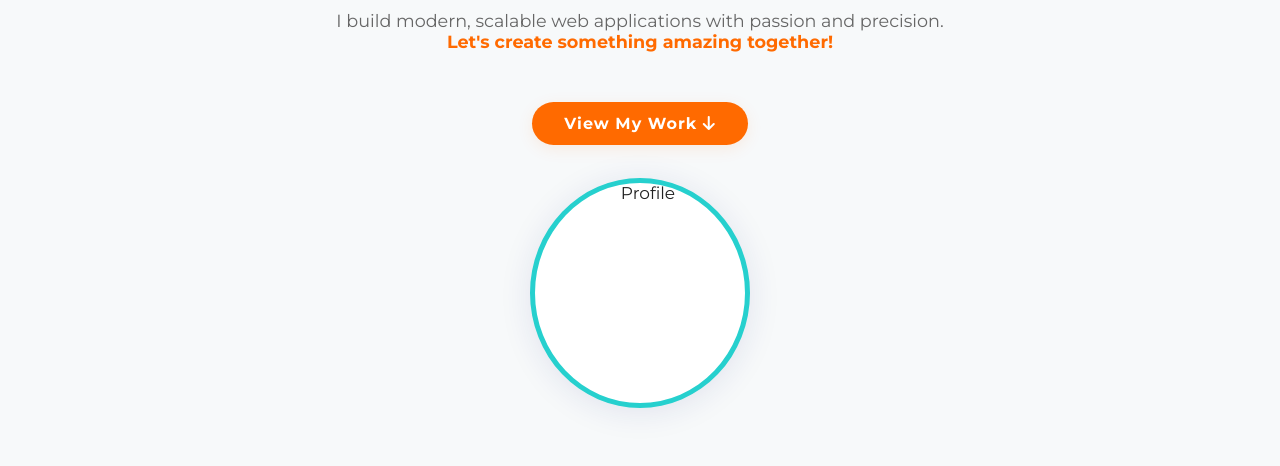
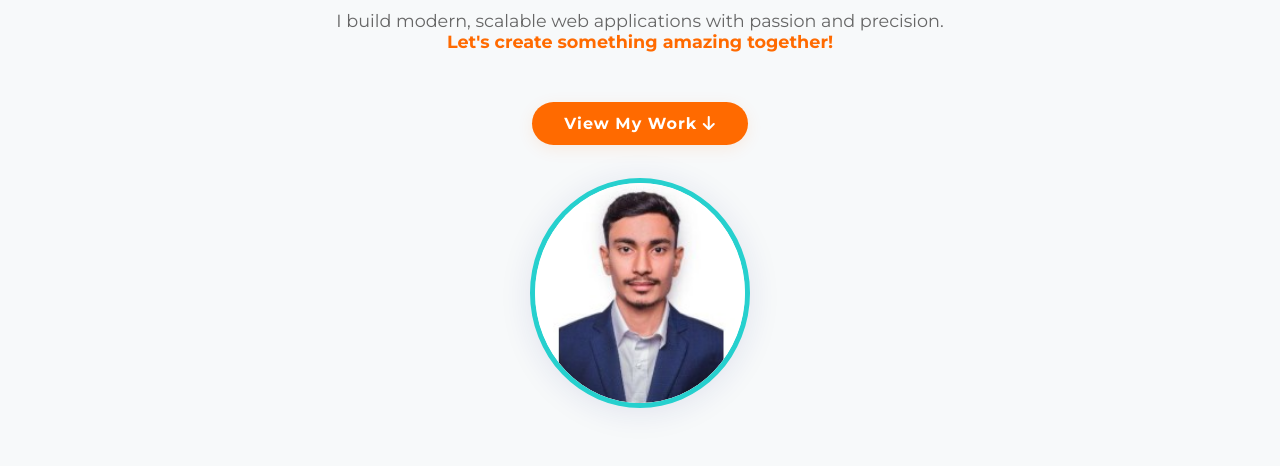
Before and after one commit to Mohammed-Adnan-Dev/Portfolio.git.io, a plain HTML site: page index.html in a window 1280 px wide. Shown: the part 334-800 px from the top of the page. Drawn offline with Linux system fonts and the light colour scheme.

Commit message:
Update index.html

```diff
--- a/index.html
+++ b/index.html
@@ -34,7 +34,7 @@
                 <a href="#projects" class="btn1">View My Work <i class="fa-solid fa-arrow-down"></i></a>
                 <div class="header-right">
                     <div class="sq-box">
-                        <img src="image.1..jpg" alt="Profile">
+                        <img src="image.1.jpg" alt="Profile">
                     </div>
                 </div>
             </section>
```
